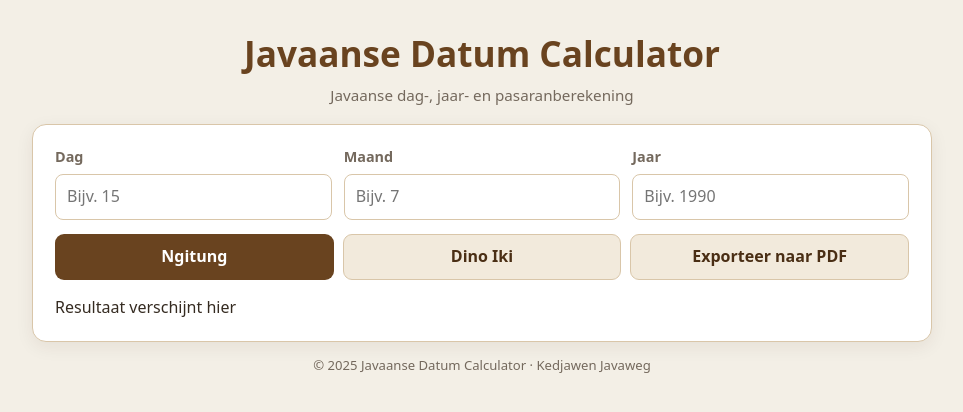
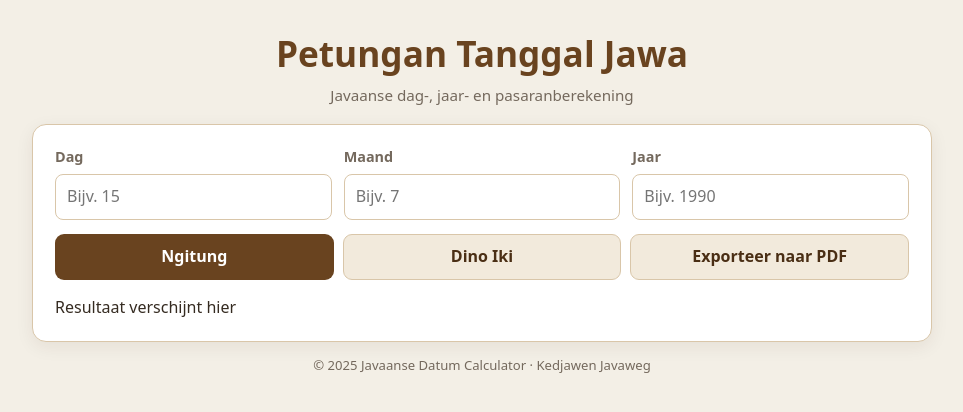
Before and after one commit to rtokromo/paweton, a plain HTML site: page index.html in a window 1280 px wide. Shown: the whole page, without its empty margins (158-1121 px from the left). Drawn offline with nearby package versions, Linux system fonts and the light colour scheme.

Commit message:
Hernoem titel naar Petungan Tanggal Jawa

```diff
--- a/index.html
+++ b/index.html
@@ -3,7 +3,7 @@
 <head>
     <meta charset="UTF-8">
     <meta name="viewport" content="width=device-width, initial-scale=1, viewport-fit=cover">
-    <title>Paweton — Javaanse Datum Calculator</title>
+    <title>Petungan Tanggal Jawa</title>
     <style>
 :root{color-scheme:light;--brown:#69431f;--brown-dark:#4a2e14;--line:#d9c6a9;--paper:#fffdf8;--bg:#f3efe6;--text:#352b21;--muted:#74695d;--red:#bd2929}
 *{box-sizing:border-box}
@@ -49,7 +49,7 @@ button:focus-visible,input:focus-visible{outline:3px solid #d9a92e;outline-offse
 <body>
 <main>
 <header>
-<h1>Javaanse Datum Calculator</h1>
+<h1>Petungan Tanggal Jawa</h1>
 <p class="subtitle">Javaanse dag-, jaar- en pasaranberekening</p>
 </header>
 <section class="card" aria-label="Javaanse datum berekenen">
```
